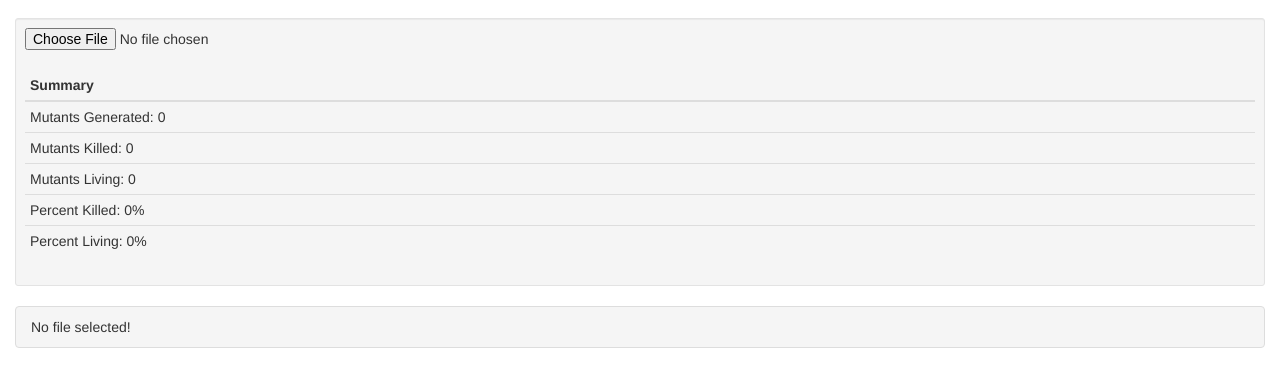
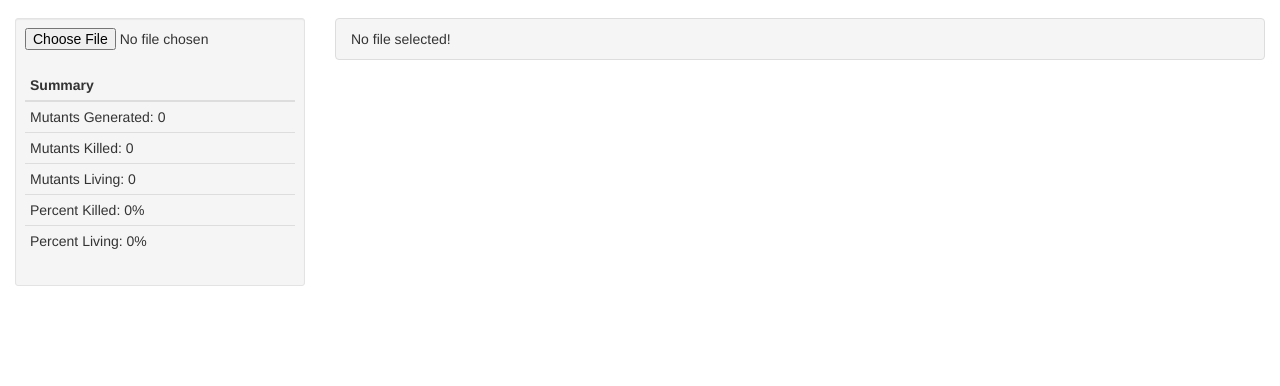
Before and after one commit to josh-tranfaglia/cs520-Sentinel, a plain HTML site: page index.html in a window 1280 px wide. Shown: the part 54-440 px from the top of the page. Drawn offline with nearby package versions, Linux system fonts and the light colour scheme.

Commit message:
Changed Index to Column Oriented

```diff
--- a/index.html
+++ b/index.html
@@ -45,7 +45,7 @@
 		<!-- INTERFACE -->
 		<div class="container-fluid">
 			<div class="row">
-				<div class="col-md-12">
+				<div class="col-md-3">
 					<div class="well well-sm">
 						<table class="table table-condensed borderless">
 							<thead>
@@ -61,6 +61,8 @@
 							</tbody>
 						</table>
 					</div>
+				</div>
+				<div class="col-md-9">
 					<ul class="list-group mutant-bg" id="display-list">
 					</ul>
 				</div>
```
